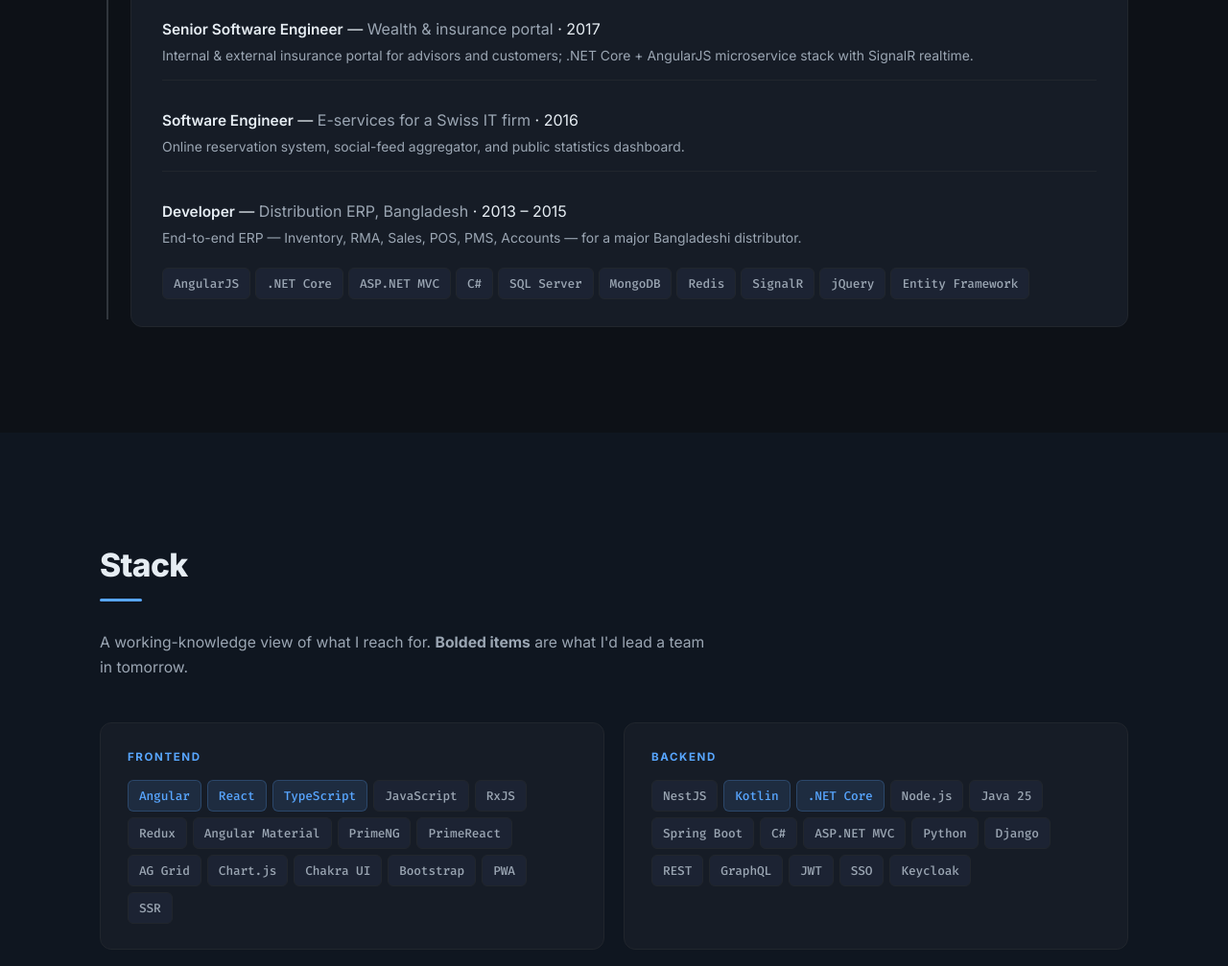
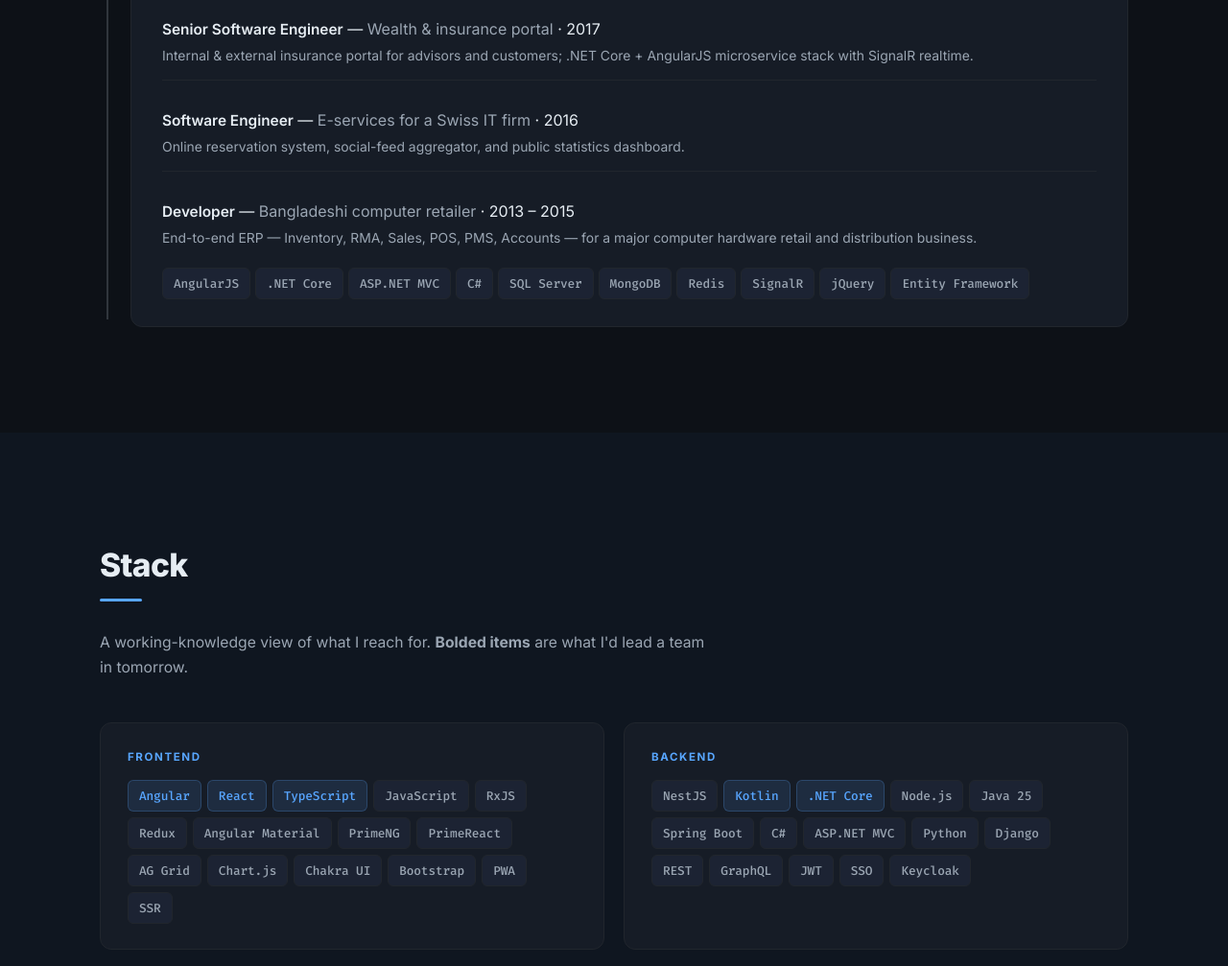
Before and after one commit to ahasan09/ahasan09.github.io, a plain HTML site: page index.html in a window 1280 px wide. Shown: the part 3899-4906 px from the top of the page at 96% size. Drawn offline with Linux system fonts and the light colour scheme.

Commit message:
feat: describe 2013–2015 client as a Bangladeshi computer retailer
Co-Authored-By: Claude Opus 5.5 <noreply@anthropic.com>

```diff
--- a/index.html
+++ b/index.html
@@ -397,8 +397,8 @@
                 <p>Online reservation system, social-feed aggregator, and public statistics dashboard.</p>
               </li>
               <li>
-                <strong>Developer</strong> — <em>Distribution ERP, Bangladesh</em> · 2013 – 2015
-                <p>End-to-end ERP — Inventory, RMA, Sales, POS, PMS, Accounts — for a major Bangladeshi distributor.</p>
+                <strong>Developer</strong> — <em>Bangladeshi computer retailer</em> · 2013 – 2015
+                <p>End-to-end ERP — Inventory, RMA, Sales, POS, PMS, Accounts — for a major computer hardware retail and distribution business.</p>
               </li>
             </ul>
 
```
Also changed, not shown: cv.html (+1 -1 lines), 1 other file.
